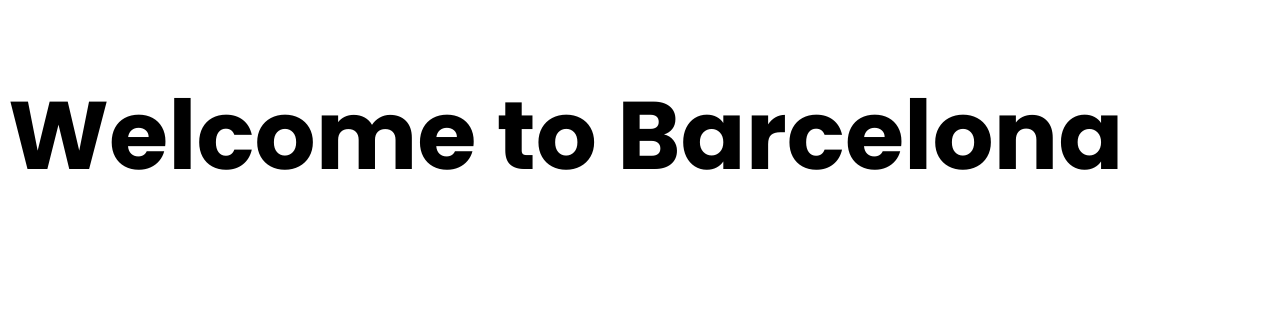
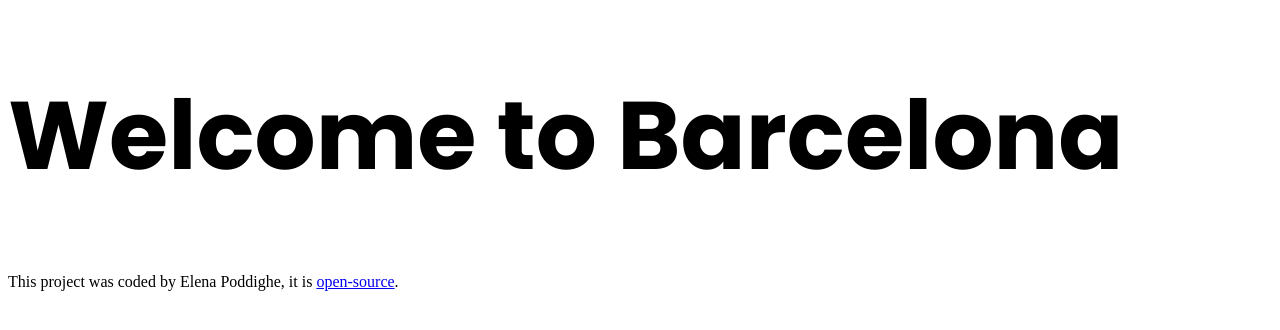
Before and after one commit to elenapoddighe/barcelona-project, a plain HTML site: page index.html in a window 1280 px wide. Drawn offline with Linux system fonts and the light colour scheme; a web font is replaced by a local one.

Commit message:
Added footer
Added link to the GitHub repository

```diff
--- a/index.html
+++ b/index.html
@@ -15,6 +15,8 @@
 
 <body>
     <h1>Welcome to Barcelona</h1>
+    <footer>This project was coded by Elena Poddighe, it is <a href="https://github.com/elenapoddighe/barcelona-project"
+            target="_blank">open-source</a>.</footer>
 </body>
 
 </html>
```
